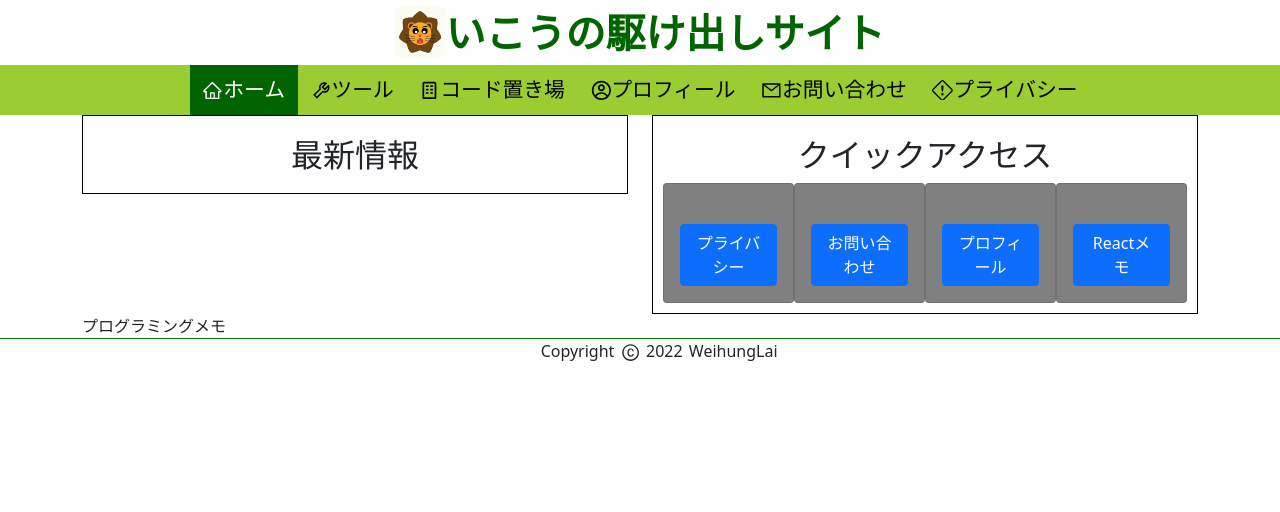
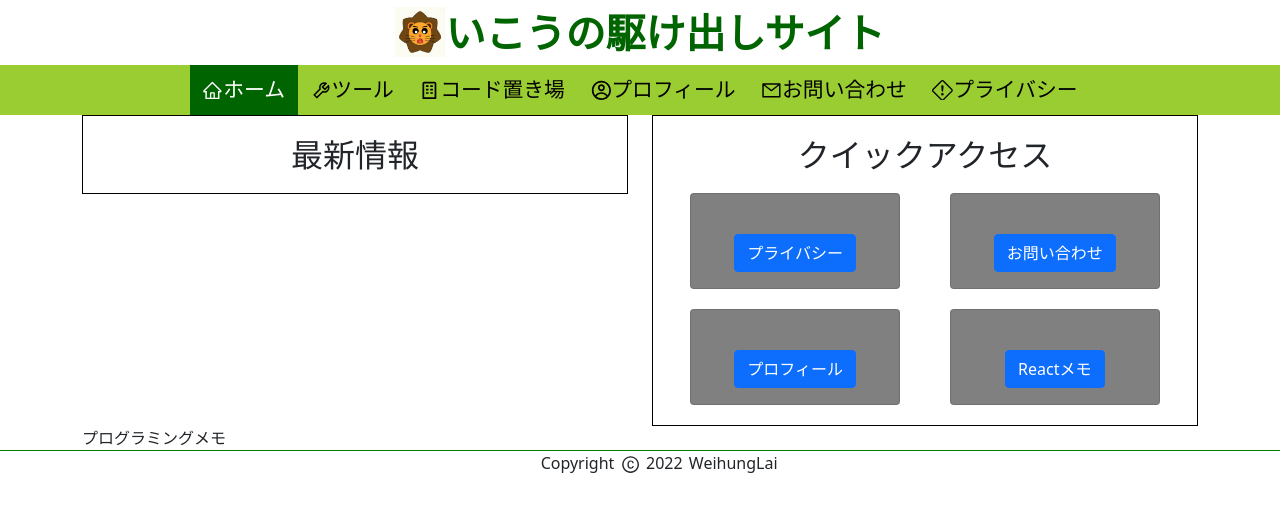
Before and after one commit to a22853398/my-github-pages, a React (Create React App) app: page /privacy in a window 1280 px wide. Shown: the top 512 px of the page. Built offline with nearby package versions, Linux system fonts and the light colour scheme.

Commit message:
quick access update

```diff
--- a/src/components/contents/home/Home.js
+++ b/src/components/contents/home/Home.js
@@ -37,10 +37,12 @@ const QuickAccessDiv = styled.div`
     justify-content: center;
     align-items: scretch;
     box-sizing: border-box;
+    flex-wrap: wrap; /*改行*/
 `;
 const StyledCard = styled(Card)`
     background: grey;
-    width: 30%;
+    width: 40%;
+    margin: 10px 25px 10px 25px;
     display: inline-block;
 `;
 
```
